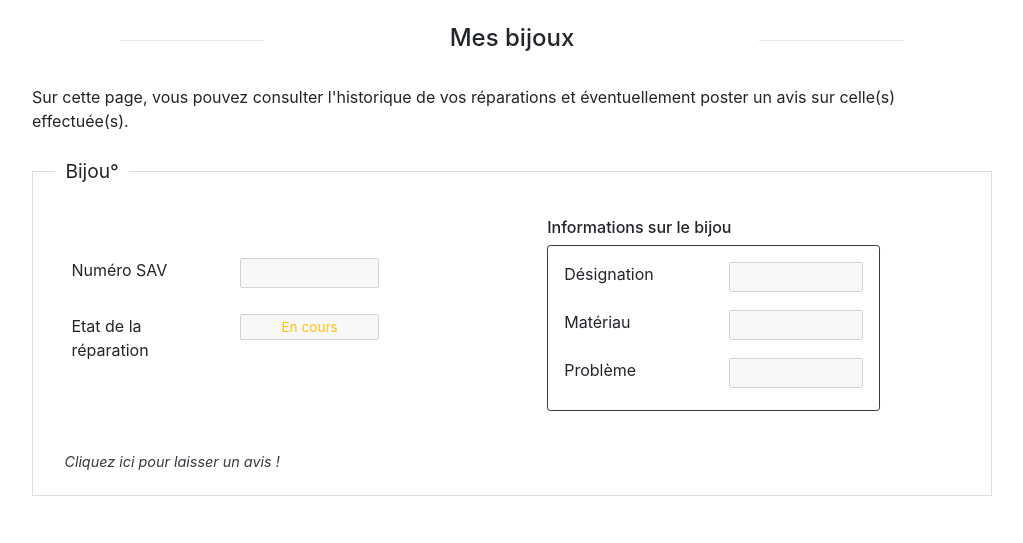
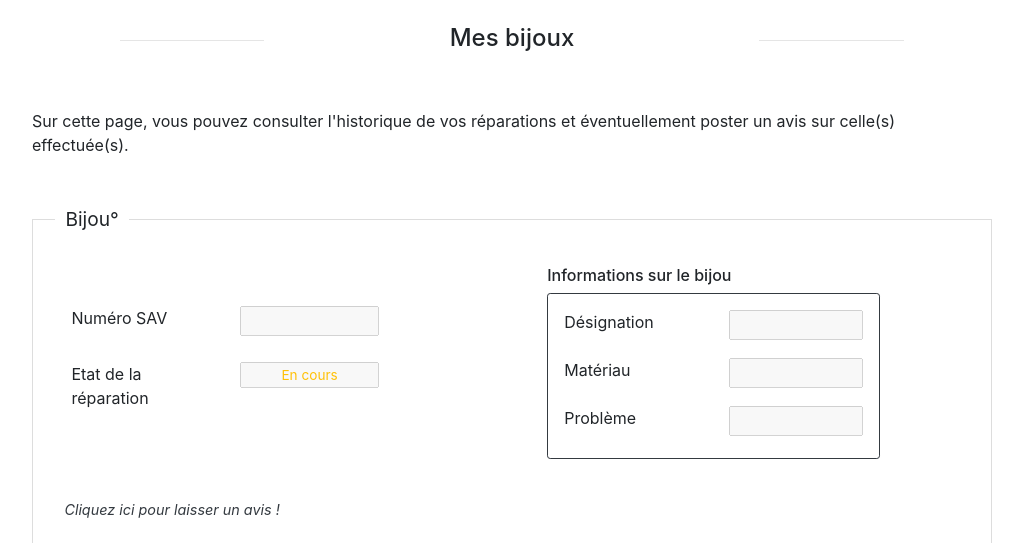
Before and after one commit to Warrior62/PINF, a PHP site: page /myJewels.php in a window 1280 px wide. Shown: the top 543 px of the page, without its empty margins (128-1151 px from the left). Run offline with PHP 8.4, Linux system fonts and the light colour scheme.

Commit message:
Add margin on text description

```diff
--- a/.frameworkMVC/templates/myJewels.php
+++ b/.frameworkMVC/templates/myJewels.php
@@ -38,7 +38,7 @@
     </div>
 </div>
 
-<p class="text-left mt-4 mb-4" style="margin:auto;max-width:75vw">Sur cette page, vous pouvez consulter l'historique de vos réparations et éventuellement poster un avis sur celle(s) effectuée(s).</p>
+<p class="text-left mt-5 mb-5" style="margin:auto;max-width:75vw">Sur cette page, vous pouvez consulter l'historique de vos réparations et éventuellement poster un avis sur celle(s) effectuée(s).</p>
 
 <!-- PHP
     if( $nbJwl==0 ) echo "<p class="h5 text-center">Aucune réparation n'a été effectuée.</p>";
```
